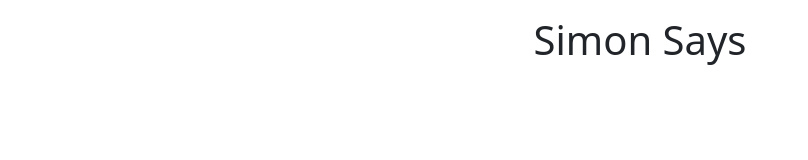
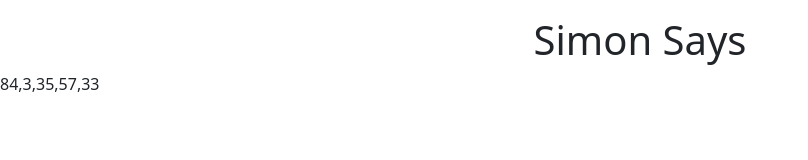
Before and after one commit to ericaostini/js-simon, a plain HTML site: page index.html in a window 1280 px wide. Shown: the whole page, without its empty margins (0-808 px from the left). Drawn offline with nearby package versions, Linux system fonts and the light colour scheme.

Commit message:
display arraRandom in html

```diff
--- a/index.html
+++ b/index.html
@@ -9,7 +9,7 @@
 </head>
 <body>
     <h1 class="text-center mt-3">Simon Says</h1>
-    <div id="random">
+    <div id="box">
 
     </div>
 
--- a/js/script.js
+++ b/js/script.js
@@ -4,6 +4,7 @@ const numGenerate = 5;
 const arrayRandom = [];
 const min = 1;
 const max = 100;
+const numberBox = document.getElementById("box");
 
 while (arrayRandom.length < numGenerate){
     let randomNum = getRndInteger(min, max)
@@ -11,7 +12,9 @@ while (arrayRandom.length < numGenerate){
     if (!arrayRandom.includes(randomNum)){
         arrayRandom.push(randomNum);
     }
+
 }
+numberBox.innerHTML = arrayRandom;
 
 function getRndInteger(min, max) {
     return Math.floor(Math.random() * (max - min + 1) ) + min;
```
